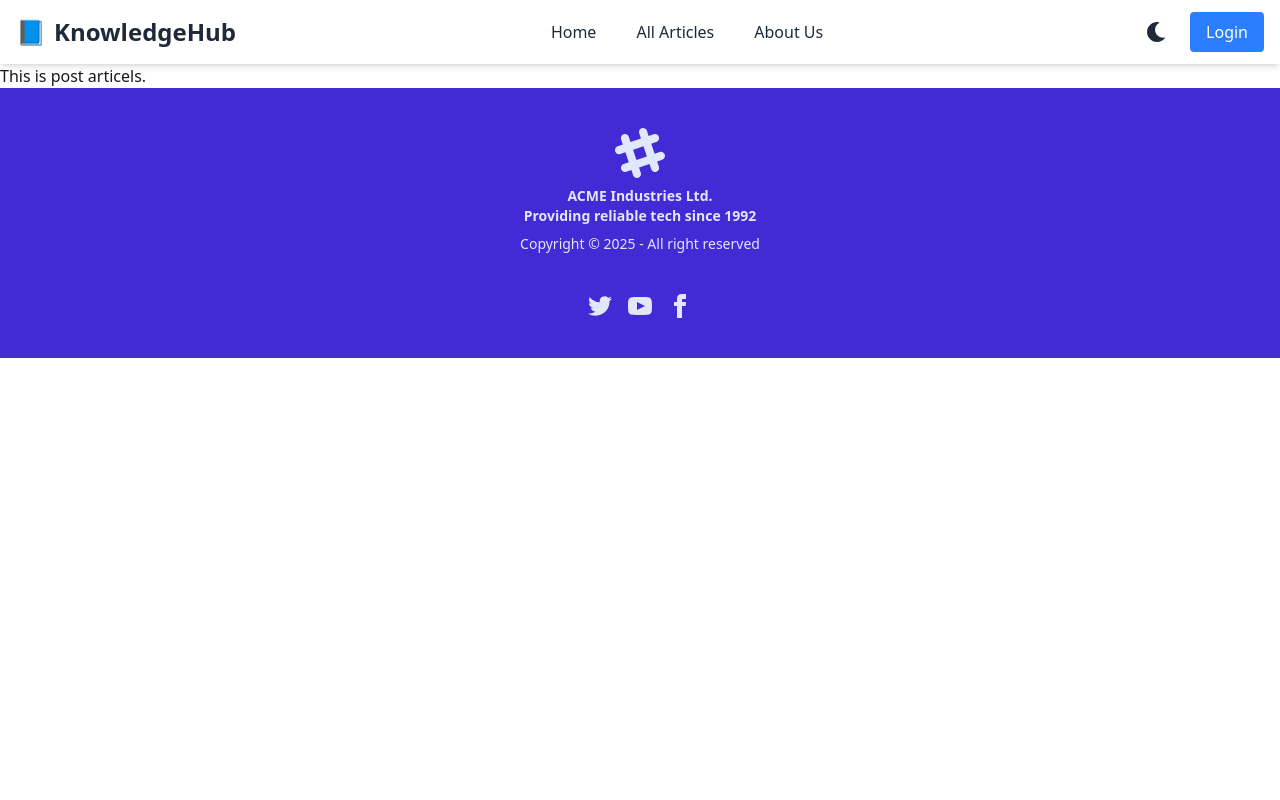
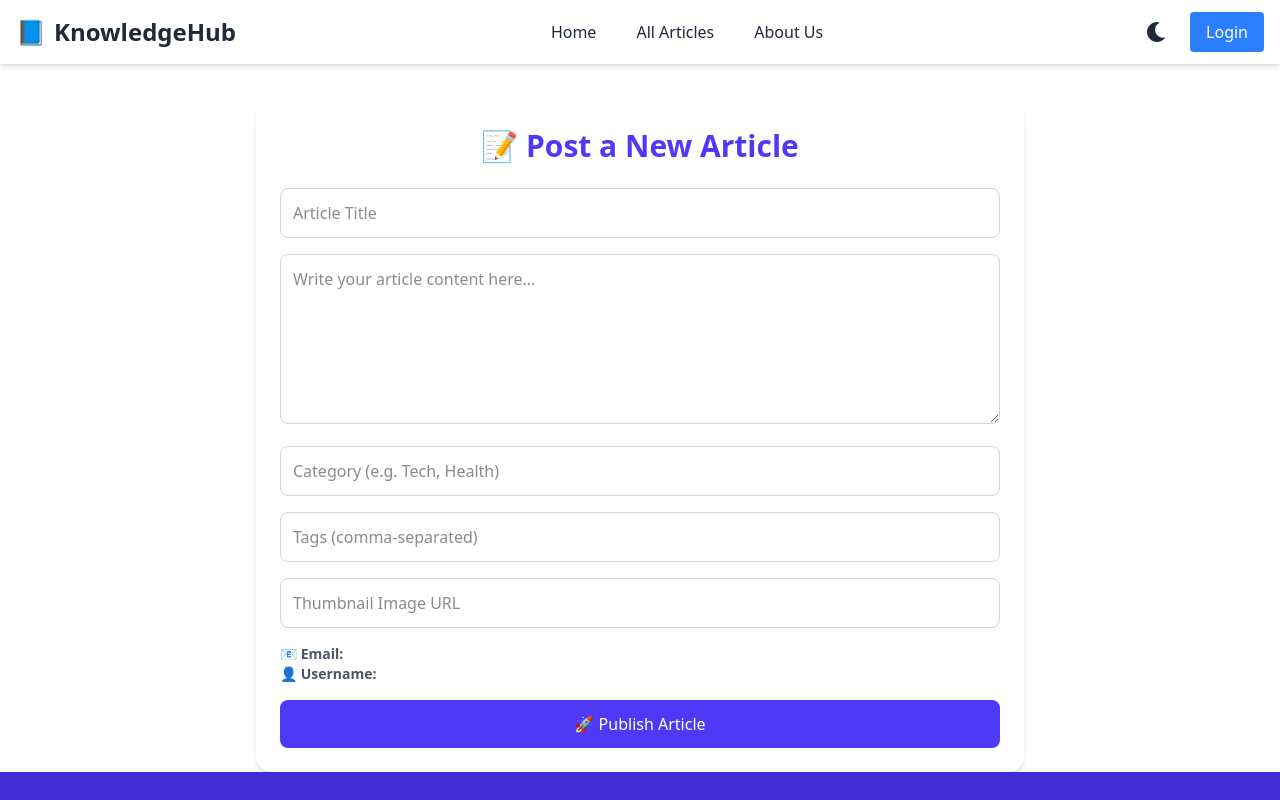
Before and after one commit to sanjidtalukder/EduSphere-Client, a React (Vite) app: page /post-articles in a window 1280 px wide. Shown: the top 800 px of the page. Built offline with nearby package versions, Linux system fonts and the light colour scheme; no server answers.

Commit message:
This commit for Post articel

```diff
--- a/package.json
+++ b/package.json
@@ -11,6 +11,7 @@
   },
   "dependencies": {
     "@tailwindcss/vite": "^4.1.8",
+    "axios": "^1.10.0",
     "firebase": "^11.9.1",
     "react": "^19.1.0",
     "react-dom": "^19.1.0",
--- a/src/components/PostArticles.jsx
+++ b/src/components/PostArticles.jsx
@@ -1,11 +1,119 @@
-import React from 'react';
+import { useContext, useState } from "react";
+import { AuthContext } from "../providers/AuthProvider";
+import toast from "react-hot-toast";
+import axios from "axios";
 
 const PostArticles = () => {
-    return (
-        <div>
-            This is post articels.
+  const { user } = useContext(AuthContext);
+  const [formData, setFormData] = useState({
+    title: "",
+    content: "",
+    category: "",
+    tags: "",
+    thumbnail: "",
+  });
+
+  const handleChange = (e) => {
+    setFormData({ ...formData, [e.target.name]: e.target.value });
+  };
+
+  const handleSubmit = async (e) => {
+    e.preventDefault();
+
+    const article = {
+      ...formData,
+      tags: formData.tags.split(",").map(tag => tag.trim()),
+      email: user?.email,
+      username: user?.displayName,
+      date: new Date().toISOString(),
+      author_id: user?.uid, // Firebase UID
+      author_name: user?.displayName, //  Author Name
+      author_photo: user?.photoURL, //  Author Photo URL
+    };
+
+    try {
+      const res = await axios.post("http://localhost:5000/articles", article);
+
+      if (res.data.insertedId || res.data.success) {
+        toast.success("Article posted successfully!");
+        setFormData({
+          title: "",
+          content: "",
+          category: "",
+          tags: "",
+          thumbnail: "",
+        });
+      }
+    } catch (error) {
+      toast.error("Failed to post article");
+      console.error(error);
+    }
+  };
+
+  return (
+    <div className="max-w-3xl mx-auto mt-10 p-6 bg-white rounded-2xl shadow-md">
+      <h2 className="text-3xl font-semibold mb-6 text-center text-indigo-600">📝 Post a New Article</h2>
+      <form onSubmit={handleSubmit} className="space-y-4">
+        <input
+          type="text"
+          name="title"
+          placeholder="Article Title"
+          value={formData.title}
+          onChange={handleChange}
+          required
+          className="w-full p-3 border border-gray-300 rounded-lg focus:outline-none focus:ring-2 focus:ring-indigo-400"
+        />
+        <textarea
+          name="content"
+          rows="6"
+          placeholder="Write your article content here..."
+          value={formData.content}
+          onChange={handleChange}
+          required
+          className="w-full p-3 border border-gray-300 rounded-lg focus:outline-none focus:ring-2 focus:ring-indigo-400"
+        />
+        <input
+          type="text"
+          name="category"
+          placeholder="Category (e.g. Tech, Health)"
+          value={formData.category}
+          onChange={handleChange}
+          required
+          className="w-full p-3 border border-gray-300 rounded-lg focus:outline-none focus:ring-2 focus:ring-indigo-400"
+        />
+        <input
+          type="text"
+          name="tags"
+          placeholder="Tags (comma-separated)"
+          value={formData.tags}
+          onChange={handleChange}
+          className="w-full p-3 border border-gray-300 rounded-lg focus:outline-none focus:ring-2 focus:ring-indigo-400"
+        />
+        <input
+          type="text"
+          name="thumbnail"
+          placeholder="Thumbnail Image URL"
+          value={formData.thumbnail}
+          onChange={handleChange}
+          required
+          className="w-full p-3 border border-gray-300 rounded-lg focus:outline-none focus:ring-2 focus:ring-indigo-400"
+        />
+
+        {/* User Info */}
+        <div className="text-sm text-gray-600">
+          <p>📧 <strong>Email:</strong> {user?.email}</p>
+          <p>👤 <strong>Username:</strong> {user?.displayName}</p>
         </div>
-    );
+
+        <button
+          type="submit"
+          className="w-full bg-indigo-600 text-white py-3 rounded-lg hover:bg-indigo-700 transition-all duration-300"
+        >
+          🚀 Publish Article
+        </button>
+      </form>
+    </div>
+  );
 };
 
 export default PostArticles;
--- a/src/pages/ArticleDetails.jsx
+++ b/src/pages/ArticleDetails.jsx
@@ -1,5 +1,5 @@
-import { useParams } from 'react-router-dom';
-import { useEffect, useState } from 'react';
+import { useParams } from "react-router-dom";
+import { useEffect, useState } from "react";
 
 const ArticleDetails = () => {
   const { id } = useParams();
@@ -7,17 +7,29 @@ const ArticleDetails = () => {
   const [loading, setLoading] = useState(true);
   const [error, setError] = useState(null);
 
+  const [likes, setLikes] = useState(0);
+  const [liked, setLiked] = useState(false);
+
+  const [comments, setComments] = useState([]);
+  const [newComment, setNewComment] = useState("");
+
+  const currentUser = {
+    id: "660efc1a4f5a6c0032d7b981",
+    name: "Kuroo Tetsurō",
+    photo: "https://example.com/photos/kuroo.jpg",
+  };
+
+  // Article Load
   useEffect(() => {
     setLoading(true);
     fetch(`http://localhost:5000/articles/${id}`)
       .then((res) => {
-        if (!res.ok) {
-          throw new Error('Article not found');
-        }
+        if (!res.ok) throw new Error("Article not found");
         return res.json();
       })
       .then((data) => {
         setArticle(data);
+        setLikes(data.likes || 0);
         setLoading(false);
       })
       .catch((err) => {
@@ -26,28 +38,85 @@ const ArticleDetails = () => {
       });
   }, [id]);
 
+  // Load comments for this article
+  useEffect(() => {
+    fetch(`http://localhost:5000/articles/${id}/comments`)
+      .then((res) => res.json())
+      .then((data) => setComments(data))
+      .catch((err) => console.error("Failed to load comments:", err));
+  }, [id]);
+
+  // Like button
+  const handleLike = () => {
+    fetch(`http://localhost:5000/articles/${id}/like`, {
+      method: "POST",
+      headers: { "Content-Type": "application/json" },
+    })
+      .then((res) => res.json())
+      .then((data) => {
+        setLikes(data.likes);
+        setLiked(data.userLiked);
+      })
+      .catch((err) => console.error("Like error:", err));
+  };
+
+  // Add new comment
+  const handleAddComment = () => {
+    if (!newComment.trim()) return;
+
+    const commentData = {
+      user_id: currentUser.id,
+      user_name: currentUser.name,
+      user_photo: currentUser.photo,
+      comment: newComment.trim(),
+    };
+
+    fetch(`http://localhost:5000/articles/${id}/comment`, {
+      method: "POST",
+      headers: { "Content-Type": "application/json" },
+      body: JSON.stringify(commentData),
+    })
+      .then((res) => res.json())
+      .then((addedComment) => {
+        setComments((prev) => [...prev, addedComment]);
+        setNewComment("");
+      })
+      .catch((err) => console.error("Failed to add comment:", err));
+  };
+
   if (loading) return <p className="text-center mt-10">Loading article...</p>;
-  if (error) return <p className="text-center mt-10 text-red-500">{error}</p>;
+  if (error)
+    return (
+      <p className="text-center mt-10 text-red-500">
+        Error: {error}
+      </p>
+    );
 
   return (
     <div className="px-4 md:px-10 py-12 bg-white min-h-screen max-w-5xl mx-auto shadow-lg rounded-xl">
       {/* Author Info */}
       <div className="flex flex-col md:flex-row items-center gap-6 mb-10">
         <img
-          src={article?.author_photo || 'https://via.placeholder.com/300'}
-          alt={article?.author_name || 'Author'}
+          src={article?.author_photo || "https://via.placeholder.com/300"}
+          alt={article?.author_name || "Author"}
           className="w-36 h-36 md:w-48 md:h-48 rounded-full object-cover border-4 border-blue-600 shadow-md"
         />
         <div className="text-center md:text-left">
-          <h1 className="text-4xl font-bold text-blue-900 mb-2">{article?.title}</h1>
-          <p className="font-semibold text-gray-800 text-xl">{article?.author_name}</p>
-          <p className="font-semibold text-gray-800 text-xl">{article?.category}</p>
+          <h1 className="text-4xl font-bold text-blue-900 mb-2">
+            {article?.title}
+          </h1>
+          <p className="font-semibold text-gray-800 text-xl">
+            {article?.author_name}
+          </p>
+          <p className="font-semibold text-gray-800 text-xl">
+            {article?.category}
+          </p>
           {article?.date && (
             <p className="text-sm text-gray-500 mt-1">
-              {new Date(article.date).toLocaleDateString('en-GB', {
-                day: 'numeric',
-                month: 'short',
-                year: 'numeric',
+              {new Date(article.date).toLocaleDateString("en-GB", {
+                day: "numeric",
+                month: "short",
+                year: "numeric",
               })}
             </p>
           )}
@@ -59,7 +128,7 @@ const ArticleDetails = () => {
         {article?.content}
       </article>
 
-      {/* Tags (optional) */}
+      {/* Tags */}
       {article?.tags?.length > 0 && (
         <div className="mt-10 flex flex-wrap gap-2">
           {article.tags.map((tag, i) => (
@@ -72,6 +141,61 @@ const ArticleDetails = () => {
           ))}
         </div>
       )}
+
+      {/* Like Section */}
+      <div className="my-6 flex items-center gap-4">
+        <button
+          onClick={handleLike}
+          className={`px-4 py-2 rounded-full ${
+            liked ? "bg-blue-600 text-white" : "bg-gray-300 text-gray-700"
+          }`}
+        >
+          {liked ? "Liked ❤️" : "Like 🤍"}
+        </button>
+        <span>
+          {likes} {likes === 1 ? "Like" : "Likes"}
+        </span>
+      </div>
+
+      {/* Comment Section */}
+      <div className="mt-8">
+        <h2 className="text-2xl font-semibold mb-4">
+          Comments ({comments.length})
+        </h2>
+
+        {/* Comment List */}
+        <div className="max-h-60 overflow-y-auto space-y-4 mb-4">
+          {comments.length === 0 && <p>No comments yet. Be the first!</p>}
+          {comments.map((c) => (
+            <div key={c._id} className="flex gap-3 items-start">
+              <img
+                src={c.user_photo || "https://via.placeholder.com/50"}
+                alt={c.user_name}
+                className="w-10 h-10 rounded-full object-cover"
+              />
+              <div>
+                <p className="font-semibold">{c.user_name}</p>
+                <p>{c.comment}</p>
+              </div>
+            </div>
+          ))}
+        </div>
+
+        {/* Add Comment */}
+        <textarea
+          rows="3"
+          className="w-full p-2 border rounded-md"
+          placeholder="Write a comment..."
+          value={newComment}
+          onChange={(e) => setNewComment(e.target.value)}
+        />
+        <button
+          onClick={handleAddComment}
+          className="mt-2 bg-blue-600 text-white px-4 py-2 rounded-md hover:bg-blue-700"
+        >
+          Add Comment
+        </button>
+      </div>
     </div>
   );
 };
--- a/src/providers/AuthProvider.jsx
+++ b/src/providers/AuthProvider.jsx
@@ -12,7 +12,7 @@ import {
 
 export const AuthContext = createContext(null);
 
-// 🔵 নিচের লাইনটি ছিল, সেটা মুছে ফেলা হয়েছে:
+
 // const auth = getAuth(app);
 
 const googleProvider = new GoogleAuthProvider();
```
Also changed, not shown: 1 other file (tests, documents, lock files or other folders).
